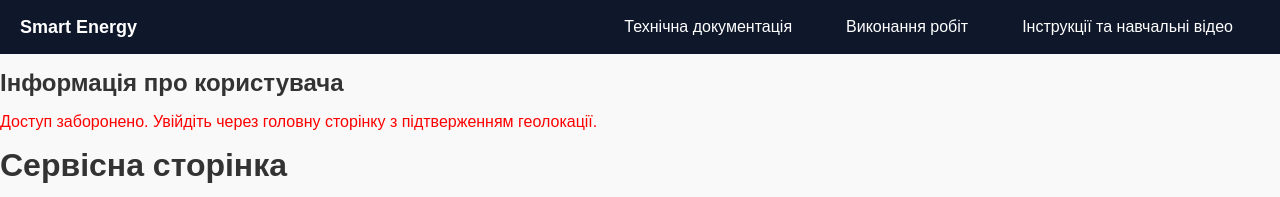
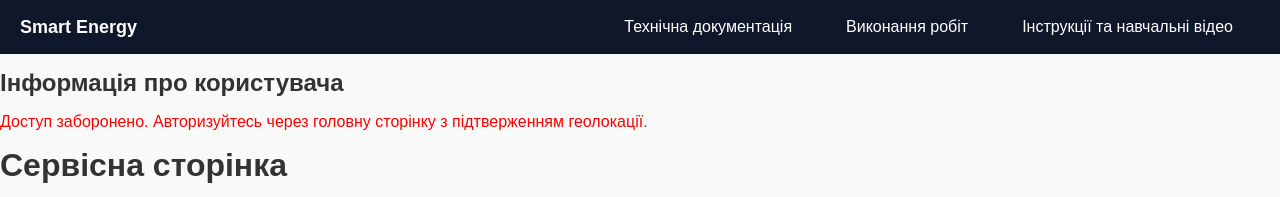
Before and after one commit to naftogazkozyatyn-maker/smart, a website: page service.html in a window 1280 px wide. Shown: the top 197 px of the page. Drawn offline with Linux system fonts and the light colour scheme.

Commit message:
Update service.html

```diff
--- a/service.html
+++ b/service.html
@@ -46,7 +46,7 @@ document.addEventListener("DOMContentLoaded", () => {
   const data = localStorage.getItem("currentUser");
 
   if (!data) {
-    container.innerHTML = "<p style='color:red'>Доступ заборонено. Увійдіть через головну сторінку з підтверженням геолокації.</p>";
+    container.innerHTML = "<p style='color:red'>Доступ заборонено. Авторизуйтесь через головну сторінку з підтверженням геолокації.</p>";
     return;
   }
 
```
